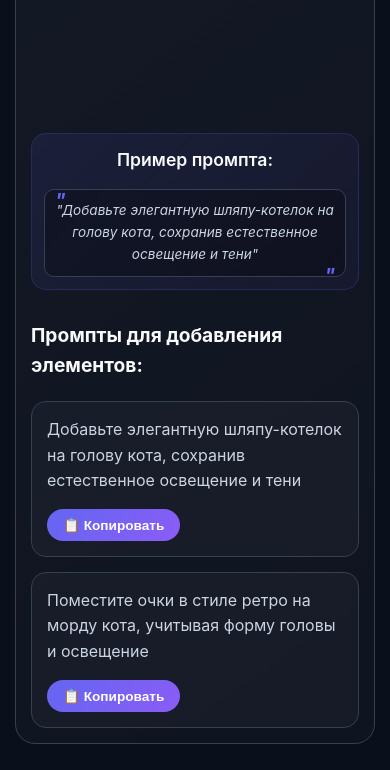
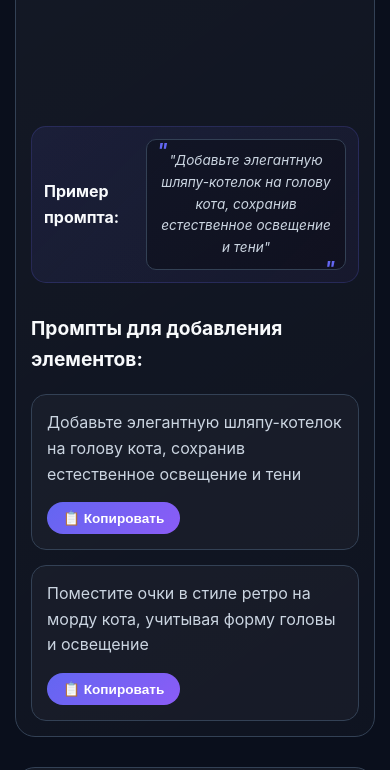
Before and after one commit to Krasavaslava/miniappsinstruction, a plain HTML site: page index.html in a window 390 px wide. Shown: the part 945-1715 px from the top of the page. Drawn offline with Linux system fonts and the light colour scheme.

Commit message:
еще раз

```diff
--- a/app.js
+++ b/app.js
@@ -34,10 +34,10 @@ document.addEventListener('DOMContentLoaded', function() {
                 this.textContent = '✅ Скопировано!';
                 this.style.background = 'linear-gradient(135deg, #10b981, #059669)';
 
-                setTimeout(() => {
+            setTimeout(() => {
                     this.textContent = originalText;
                     this.style.background = 'linear-gradient(135deg, #6366f1, #8b5cf6)';
-                }, 2000);
+            }, 2000);
             });
         });
     });
--- a/style.css
+++ b/style.css
@@ -164,6 +164,53 @@ body {
   min-height: 60px;
 }
 
+/* Prompt Example */
+.prompt-example {
+  display: flex;
+  align-items: center;
+  justify-content: center;
+  padding: 20px;
+  background: linear-gradient(135deg, rgba(99, 102, 241, 0.1), rgba(139, 92, 246, 0.05));
+  border: 1px solid rgba(99, 102, 241, 0.2);
+  border-radius: 15px;
+  margin: 0 10px;
+  min-height: 80px;
+}
+
+.prompt-text-example {
+  background: rgba(0, 0, 0, 0.3);
+  border: 1px solid #334155;
+  border-radius: 10px;
+  padding: 15px;
+  color: #cbd5e1;
+  font-style: italic;
+  line-height: 1.6;
+  font-size: 0.95rem;
+  position: relative;
+  text-align: center;
+  max-width: 300px;
+}
+
+.prompt-text-example::before {
+  content: '"';
+  position: absolute;
+  top: -5px;
+  left: 10px;
+  font-size: 2rem;
+  color: #6366f1;
+  font-weight: bold;
+}
+
+.prompt-text-example::after {
+  content: '"';
+  position: absolute;
+  bottom: -15px;
+  right: 10px;
+  font-size: 2rem;
+  color: #6366f1;
+  font-weight: bold;
+}
+
 /* Composition Example */
 .composition-example {
   text-align: center;
@@ -256,55 +303,6 @@ body {
   border-radius: 20px;
   font-weight: 600;
   font-size: 0.875rem;
-}
-
-/* Prompt Example */
-.prompt-example {
-  margin-top: 30px;
-  padding: 20px;
-  background: linear-gradient(135deg, rgba(99, 102, 241, 0.1), rgba(139, 92, 246, 0.05));
-  border: 1px solid rgba(99, 102, 241, 0.2);
-  border-radius: 15px;
-  text-align: center;
-}
-
-.prompt-example h4 {
-  color: #f8fafc;
-  margin-bottom: 15px;
-  font-size: 1.1rem;
-  font-weight: 600;
-}
-
-.prompt-text-example {
-  background: rgba(0, 0, 0, 0.3);
-  border: 1px solid #334155;
-  border-radius: 10px;
-  padding: 15px;
-  color: #cbd5e1;
-  font-style: italic;
-  line-height: 1.6;
-  font-size: 0.95rem;
-  position: relative;
-}
-
-.prompt-text-example::before {
-  content: '"';
-  position: absolute;
-  top: -5px;
-  left: 10px;
-  font-size: 2rem;
-  color: #6366f1;
-  font-weight: bold;
-}
-
-.prompt-text-example::after {
-  content: '"';
-  position: absolute;
-  bottom: -15px;
-  right: 10px;
-  font-size: 2rem;
-  color: #6366f1;
-  font-weight: bold;
 }
 
 /* Prompts Section */
@@ -532,12 +530,14 @@ body {
 
   .prompt-example {
     padding: 15px;
-    margin-top: 20px;
+    margin: 10px 0;
+    min-height: 60px;
   }
 
   .prompt-text-example {
     padding: 12px;
     font-size: 0.9rem;
+    max-width: 250px;
   }
 
   .prompt-text-example::before,
@@ -612,12 +612,14 @@ body {
 
   .prompt-example {
     padding: 12px;
-    margin-top: 15px;
+    margin: 8px 0;
+    min-height: 50px;
   }
 
   .prompt-text-example {
     padding: 10px;
     font-size: 0.85rem;
+    max-width: 200px;
   }
 
   .prompt-text-example::before,
```
